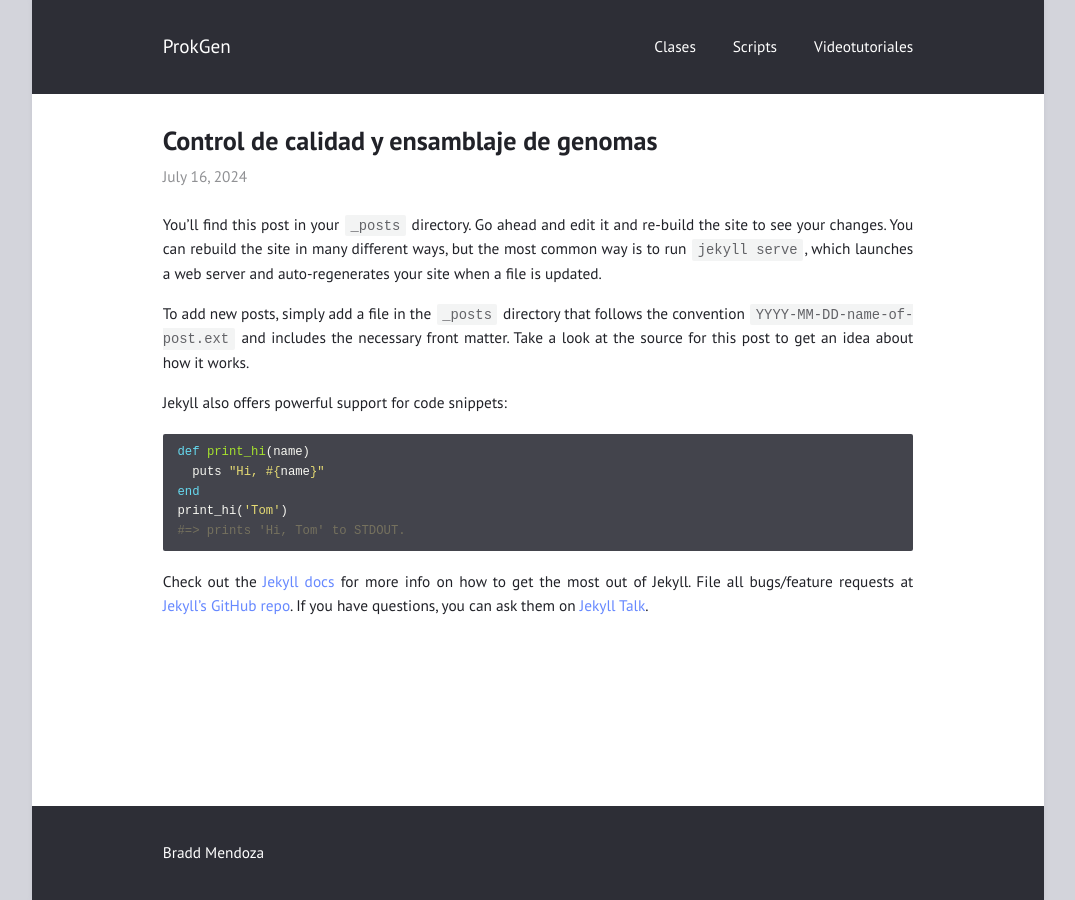
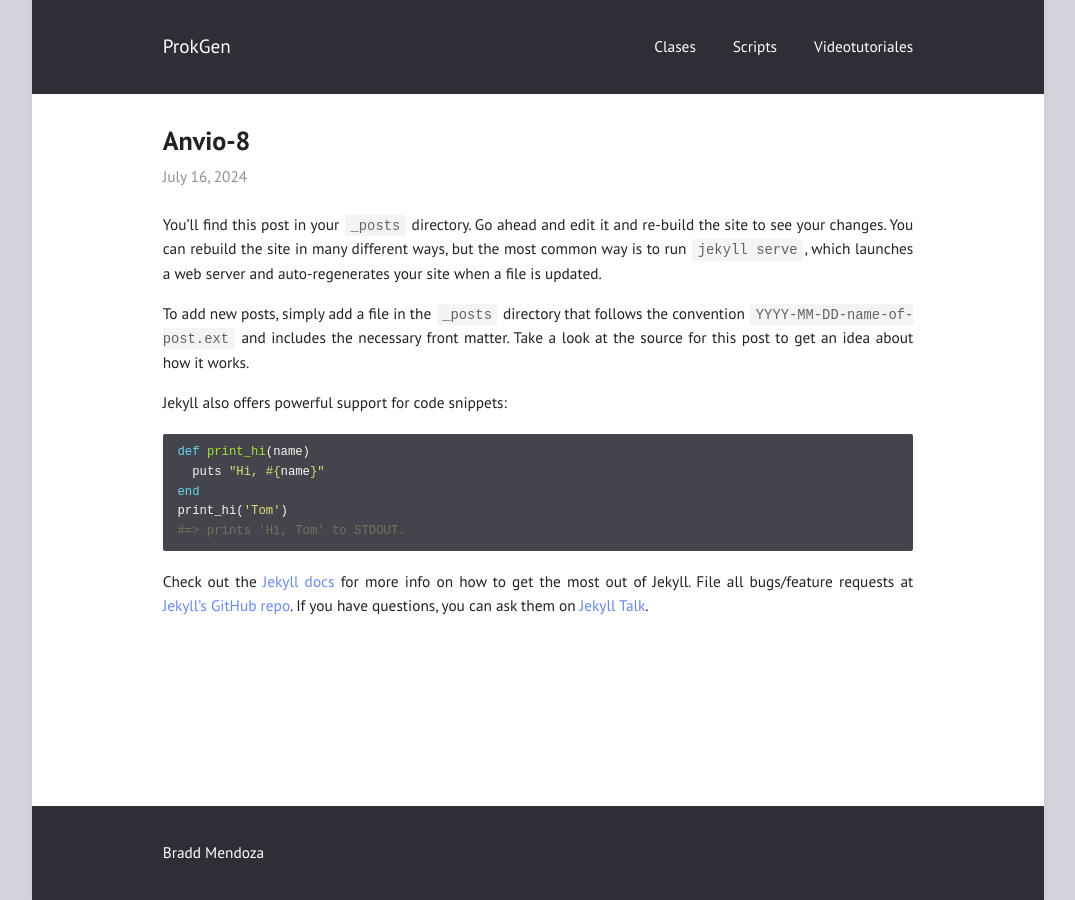
Before and after one commit to braddmg/GenPro, a Jekyll site: the page built from _posts/2024-07-16-anvio-v8.md, in a window 1280 px wide. Shown: the whole page, without its empty margins (102-1177 px from the left). Built offline with Jekyll 4.4.1, drawn with Linux system fonts in a browser that asks for light colours.

Commit message:
Update 2024-07-16-anvio-v8.md

```diff
--- a/_posts/2024-07-16-anvio-v8.md
+++ b/_posts/2024-07-16-anvio-v8.md
@@ -1,5 +1,5 @@
 ---
-title: "Control de calidad y ensamblaje de genomas"
+title: "Anvio-8"
 layout: post
 ---
 
```
